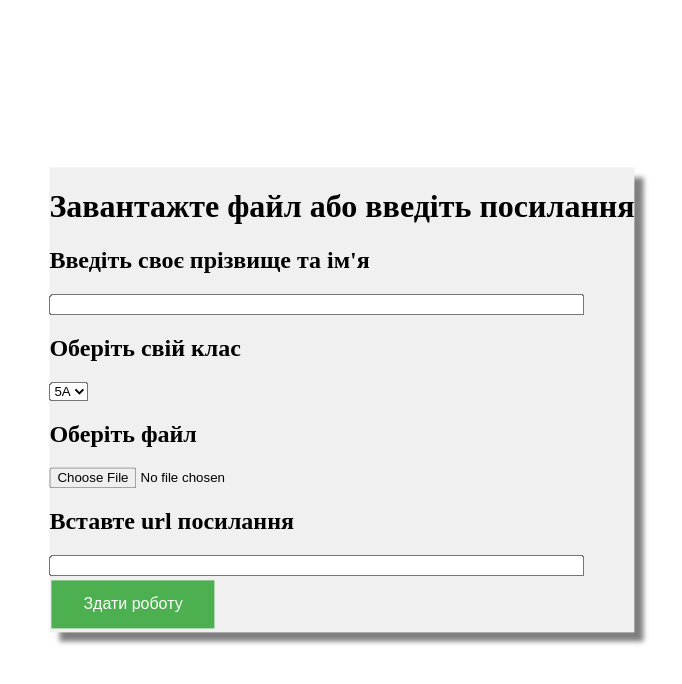
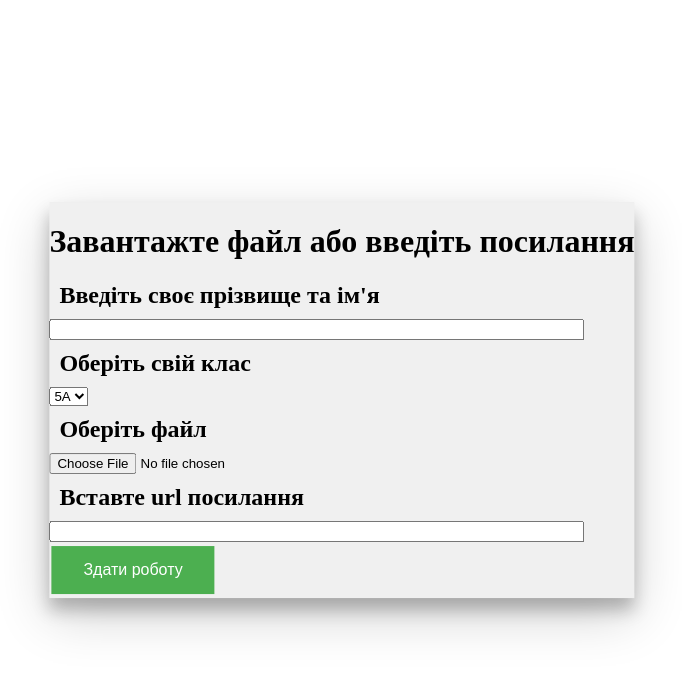
Before and after one commit to yrskrs/submit_the_assignment, a Django app: page / in a window 1280 px wide. Shown: the top 684 px of the page, without its empty margins (298-980 px from the left). Run offline with Django 5.2, Linux system fonts and the light colour scheme.

Commit message:
Добавлений bat файл і трішки корекції

```diff
--- a/src/mySettings/computer_info.txt
+++ b/src/mySettings/computer_info.txt
@@ -5,3 +5,8 @@
 2024-08-23 16:22:22 - OS: Linux, Browser: Mozilla/5.0 (X11; Linux x86_64) AppleWebKit/537.36 (KHTML, like Gecko) Chrome/128.0.0.0 Safari/537.36 Edg/128.0.0.0
 2024-08-23 16:23:01 - User: uname_result(system='Linux', node='nobara-pc', release='6.10.6-200.fsync.fc40.x86_64', version='#1 SMP PREEMPT_DYNAMIC TKG Thu Aug 22 17:18:13 UTC 2024', machine='x86_64'), OS: Linux, Browser: Mozilla/5.0 (X11; Linux x86_64) AppleWebKit/537.36 (KHTML, like Gecko) Chrome/128.0.0.0 Safari/537.36 Edg/128.0.0.0
 2024-08-23 16:27:02 - User: <function uname at 0x7f0cda5d4720>, OS: Linux, Browser: Mozilla/5.0 (X11; Linux x86_64) AppleWebKit/537.36 (KHTML, like Gecko) Chrome/128.0.0.0 Safari/537.36 Edg/128.0.0.0
+27-08-2024 10:02:35 - User: <function uname at 0x0000020F54AF1440>, OS: Windows, Browser: Mozilla/5.0 (Windows NT 10.0; Win64; x64) AppleWebKit/537.36 (KHTML, like Gecko) Chrome/127.0.0.0 Safari/537.36 Edg/127.0.0.0
+27-08-2024, 10:03:56 - User: <function uname at 0x00000225A4351440>, OS: Windows, Browser: Mozilla/5.0 (Windows NT 10.0; Win64; x64) AppleWebKit/537.36 (KHTML, like Gecko) Chrome/127.0.0.0 Safari/537.36 Edg/127.0.0.0
+27-08-2024, 10:04:21 - User: <function uname at 0x00000225A4351440>, OS: Windows, Browser: Mozilla/5.0 (Windows NT 10.0; Win64; x64) AppleWebKit/537.36 (KHTML, like Gecko) Chrome/127.0.0.0 Safari/537.36 Edg/127.0.0.0
+27-08-2024 10:05:45 - User: <function uname at 0x000002C2561B1440>, OS: Windows, Browser: Mozilla/5.0 (Windows NT 10.0; Win64; x64) AppleWebKit/537.36 (KHTML, like Gecko) Chrome/127.0.0.0 Safari/537.36 Edg/127.0.0.0
+27-08-2024 10:06:17 - User: <function uname at 0x00000209DD791440>, OS: Windows, Browser: Mozilla/5.0 (Windows NT 10.0; Win64; x64) AppleWebKit/537.36 (KHTML, like Gecko) Chrome/127.0.0.0 Safari/537.36 Edg/127.0.0.0
--- a/src/mySettings/mySettings/settings.py
+++ b/src/mySettings/mySettings/settings.py
@@ -25,7 +25,7 @@ SECRET_KEY = 'django-insecure-ovn6*%+6dg-16il1@ehm+8u7fr&ja(w$-ooncq_s*-54@2gx*4
 # SECURITY WARNING: don't run with debug turned on in production!
 DEBUG = True
 
-ALLOWED_HOSTS = []
+ALLOWED_HOSTS = ['192.168.0.30']
 
 
 # Application definition
--- a/src/mySettings/mySite/static/styles.css
+++ b/src/mySettings/mySite/static/styles.css
@@ -1,11 +1,12 @@
+
 .container {
-    margin: 0;
+    margin: 10;
     position: absolute;
     top: 50%;
     left: 50%;
     margin-right: -50%;
     transform: translate(-50%, -50%);
-    box-shadow: 10px 10px 5px rgba(0, 0, 0, 0.5);
+    box-shadow: 0 12px 16px 0 rgba(0,0,0,0.24),0 17px 50px 0 rgba(0,0,0,0.19);
     background-color: #f0f0f0;
 }
 
@@ -30,3 +31,7 @@
 .full-width {
     width: 90%;
 }
+
+h2{
+    margin: 10px;
+}
--- a/src/mySettings/mySite/views.py
+++ b/src/mySettings/mySite/views.py
@@ -24,7 +24,7 @@ def upload_file(request):
             os_name = platform.system()
             os_user = platform.uname
             browser = request.META.get('HTTP_USER_AGENT')
-            timestamp = datetime.datetime.now().strftime("%Y-%m-%d %H:%M:%S")
+            timestamp = datetime.datetime.now().strftime("%d-%m-%Y %H:%M:%S")
 
 
             with open('computer_info.txt', 'a') as f:
@@ -38,7 +38,7 @@ def upload_file(request):
             selected_choice = form.cleaned_data['my_choice']
 
             # Створюємо шлях до каталогу
-            today = timezone.now().date()
+            today = timezone.now().date().strftime("%d-%m-%Y")
             base_path = os.path.join('media', str(today), selected_choice, text_value)
             os.makedirs(base_path, exist_ok=True)
 
@@ -52,7 +52,7 @@ def upload_file(request):
             if link_value:
                 link_instance = UploadedLink.objects.create(link=link_value)
                 with open(os.path.join(base_path, 'link.txt'), 'a') as f:
-                    timestamp = datetime.datetime.now().strftime("%Y-%m-%d %H:%M:%S")
+                    timestamp = datetime.datetime.now().strftime("%d-%m-%Y %H:%M:%S")
                     f.write(f"[{timestamp}] {link_value}\n")
 
             return HttpResponse('Файл успішно завантажено або посилання збережено')
```
Also changed, not shown: src/mySettings/db.sqlite3, 1 other file.
